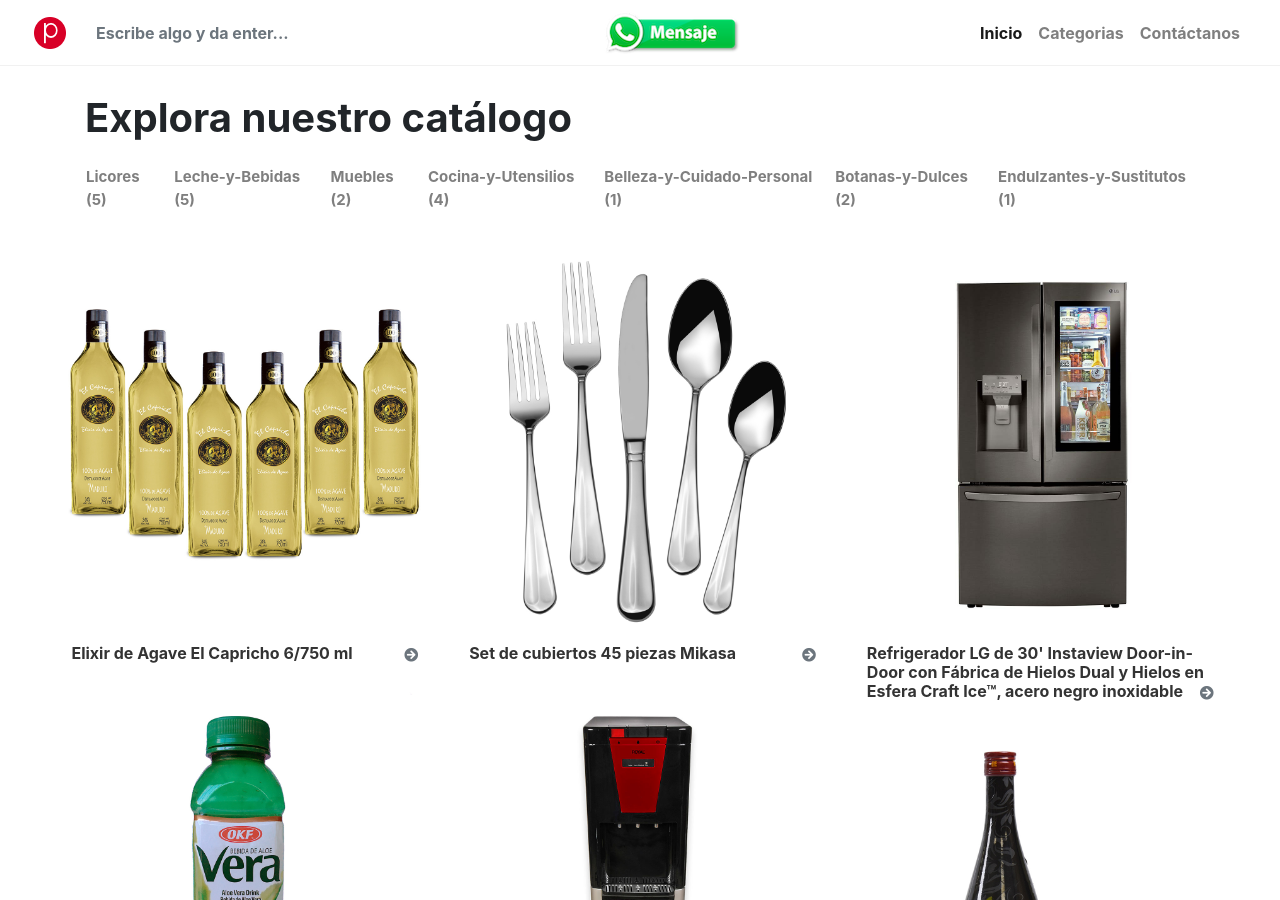
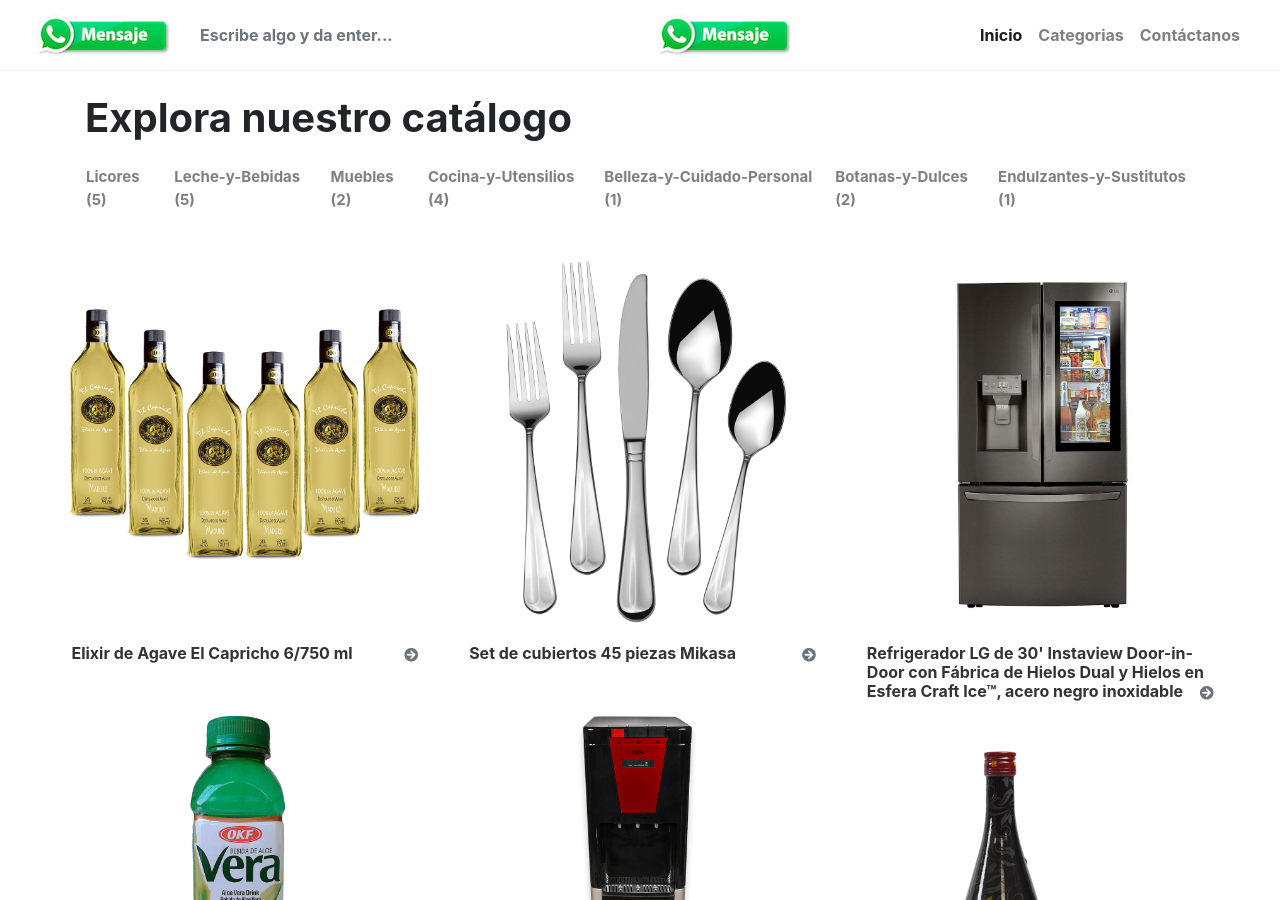
Before and after one commit to saldodromo-mx/webpage, a Jekyll site: the page built from index.html, in a window 1280 px wide and 900 px high. Built offline with Jekyll 4.4.1, drawn with Linux system fonts in a browser that asks for light colours; nearby versions of some CDN libraries; library files that are not in the unit come from our copies; the list of posts is cut into pages by our own code; comment, search, counter and statistics services are not loaded.

Commit message:
Reemplazar logo pinterest por imagen de whatsapp

```diff
--- a/_layouts/default.html
+++ b/_layouts/default.html
@@ -25,7 +25,7 @@
 <body>
 
     <nav class="navbar navbar-expand-lg navbar-light bg-white fixed-top">
-    <a class="navbar-brand font-weight-bolder mr-3" href="{{site.baseurl}}/index.html"><img src="{{site.baseurl}}/{{site.logo}}"></a>
+    <a class="navbar-brand font-weight-bolder mr-3" href="https://api.whatsapp.com/send?phone=525621053092" rel="noopener noreferrer" target="_blank"> <img src="{{site.baseurl}}/assets/images/contacto-whats.png"> </a>
     <button class="navbar-light navbar-toggler" type="button" data-toggle="collapse" data-target="#navbarsDefault" aria-controls="navbarsDefault" aria-expanded="false" aria-label="Toggle navigation">
     <span class="navbar-toggler-icon"></span>
     </button>
```
